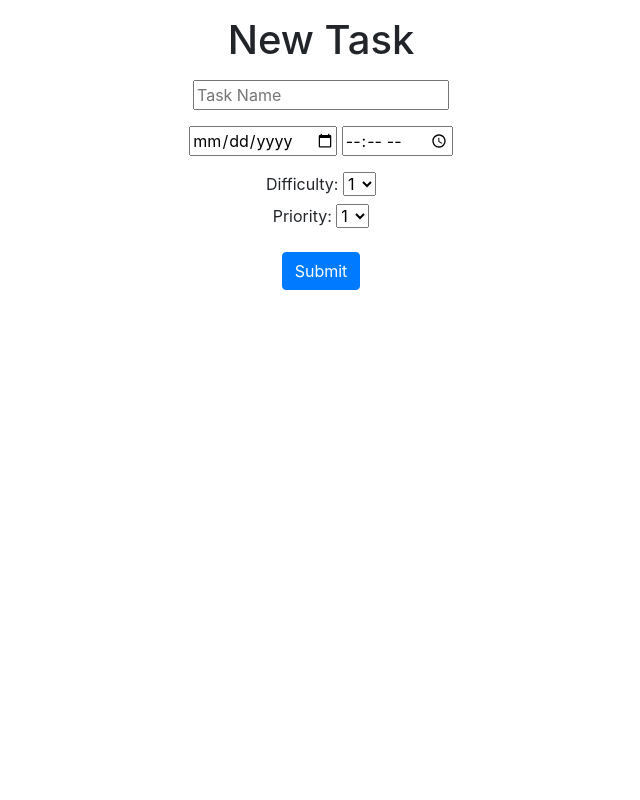
After one commit to UCCS-CS4300-5300/group5-spring2024, a Django app: page /addtask/ in a window 1280 px wide. The commit adds this page. Shown: the whole page, without its empty margins (319-959 px from the left). Run offline with Django 5.2, Linux system fonts and the light colour scheme; some libraries are stand-ins or nearby versions.

Commit message:
initial custom tasks functionality

```diff
--- /dev/null
+++ b/Task_Quest_App/Task_Quest_Config/forms.py
@@ -0,0 +1,24 @@
+from logging import PlaceHolder
+from django.utils.translation import gettext_lazy as _
+from django import forms
+from django.forms import ModelForm
+from .models import Task
+
+class TaskForm(ModelForm):
+
+  class Meta:
+    model = Task
+    fields = ['date', 'time', 'name', 'difficulty', 'priority']
+    CHOICES = {"1": "1", "2": "2", "3": "3", "4": "4", "5": "5"}
+    labels = {
+        "name": _("Task Name"),
+    }
+    widgets = {
+        "name" : forms.TextInput(attrs={'placeholder': 'Task Name'}),
+        "date" : forms.DateInput(attrs={'type': 'date'}),
+        "time" : forms.TimeInput(attrs={'type': 'time'}),
+        #"difficulty" : forms.RadioSelect(choices=CHOICES.items(), attrs={'type': 'inline-block'}),
+        "difficulty" : forms.Select(choices=CHOICES.items(), attrs={'type': 'number'}),
+        "priority" : forms.Select(choices=CHOICES.items())
+      #choice_field = forms.ChoiceField(widget=forms.RadioSelect, choices=CHOICES)
+    }
--- a/Task_Quest_App/Task_Quest_Config/models.py
+++ b/Task_Quest_App/Task_Quest_Config/models.py
@@ -14,6 +14,7 @@ class Task(models.Model):
   time = models.TimeField()
   name = models.CharField(max_length=100)
   difficulty = models.IntegerField()
+  priority = models.IntegerField(default=0)
   email = models.EmailField()
   password = models.CharField(max_length=100)
   user = models.ForeignKey(User, on_delete=models.CASCADE)
--- a/Task_Quest_App/Task_Quest_Config/templates/Task_Quest_Config/index.html
+++ b/Task_Quest_App/Task_Quest_Config/templates/Task_Quest_Config/index.html
@@ -65,7 +65,7 @@
             <button class="btn btn-primary view-button" id="week-view">Week</button>
             <button class="btn btn-primary view-button active" id="month-view">Month</button>
         </div>
-        <button class="btn btn-success add-task">+ Add Task</button>
+        <a class="btn btn-success add-task" href="{% url 'add-task' %}"> + Add Task</a>
     </div>
     <div class="calender ">
         <!-- Calendar grid goes here -->
--- /dev/null
+++ b/Task_Quest_App/Task_Quest_Config/templates/Task_Quest_Config/task_form.html
@@ -0,0 +1,50 @@
+{% block content %}
+<link href="https://stackpath.bootstrapcdn.com/bootstrap/4.5.2/css/bootstrap.min.css" rel="stylesheet">
+<!--
+<style>
+    .radio{
+    display:inline-block;
+    }
+</style>
+-->
+<form action="" method="POST" enctype="multipart/form-data">
+
+
+{% csrf_token %}
+
+  <body class="text-center">
+    <p>
+      <h1> New Task </h1>
+    </p>
+    <!--
+      {{ form.as_p }}
+
+    <!-->
+  <form>
+    <div>
+      <p>
+        {{form.name}}
+      </p>
+    </div>
+    <div>
+      <p>
+        {{form.date}}
+        {{form.time}}
+      </p>
+    </div>
+    <div>
+      <label>Difficulty:</label>
+      {{form.difficulty}}
+    </div>
+    <div>
+      <label>Priority:</label>
+      {{form.priority}}
+    </div>
+  </form>
+
+    <button class="btn btn-primary" type="submit">Submit</button>
+  </body>
+</form>
+
+
+{% endblock %}
--- a/Task_Quest_App/Task_Quest_Config/templates/Task_Quest_Config/task_list.html
+++ b/Task_Quest_App/Task_Quest_Config/templates/Task_Quest_Config/task_list.html
@@ -1,4 +1,4 @@
-<!DOCTYPE html>
+  <!DOCTYPE html>
 <html lang="en">
 <head>
     <meta charset="UTF-8">
@@ -59,6 +59,7 @@
       </style>
 </head>
 <body>
+  <a class="btn btn-success add-task" href="{% url 'index' %}"> Go Back Home</a>
   <div class="task-list-container">
       <h4 class="mb-3">Tasks</h4>
       <ul class="list-group">
@@ -67,6 +68,7 @@
               <div>Name: {{ task.name }}</div>
               <div>Date: {{ task.date | date:"N j, Y" }}</div>
               <div>Time: {{ task.time | date:"P" }}</div>
+              <div>Priority: {{ task.priority }}</div>
               <div>Difficulty: {{ task.difficulty }}</div>
               <div>Assigned to: {{ task.user.username }}</div>
           </li>
--- a/Task_Quest_App/Task_Quest_Config/urls.py
+++ b/Task_Quest_App/Task_Quest_Config/urls.py
@@ -19,7 +19,8 @@ from django.urls import path
 from . import views
 
 urlpatterns = [
-  # This will be REPLACED with the path to our home-page view
+
   path('', views.index, name='index'),
-  path('home/', views.TaskListView.as_view(), name='task-list')
+  path('tasks/', views.TaskListView.as_view(), name='task-list'),
+  path('addtask/', views.create_task, name='add-task')
 ]
--- a/Task_Quest_App/Task_Quest_Config/views.py
+++ b/Task_Quest_App/Task_Quest_Config/views.py
@@ -4,19 +4,38 @@ Views for Pages of the TaskQuest Application
 
 from django.http import HttpResponse
 from django.views import View, generic
-from django.shortcuts import render
+from django.shortcuts import render, redirect
 from django.utils.safestring import mark_safe
 from datetime import datetime
 from calendar import HTMLCalendar
 from .models import Task
+from .forms import *
 
 
-# This will be REPLACED with the view of our home-page
+
 def index(request):
+
+  '''
+  if request.method == 'POST':
+    form = TaskForm(request.POST)
+    if form.is_valid():
+      task = form.save(commit=False)
+      task.user= request.user
+      task.save()
+      return redirect('index')
+
+  else:
+    form = TaskForm()
+  '''
+  # Create an instance of HTMLCalendar
   cal = HTMLCalendar()
-  html_cal = cal.formatmonth(datetime.today().year, datetime.today().month, withyear=True)
+  # Generate HTML for the current month's calendar
+  html_cal = cal.formatmonth(datetime.today().year, datetime.today().month,     withyear=True)
+  # Mark the HTML as safe to prevent autoescaping
   calendar = mark_safe(html_cal)
+  # Get the current month and year in a human-readable format
   current_month_year = datetime.today().strftime('%B %Y')
+  # Render the template with the calendar and current month/year as context  variables
   return render(request, 'Task_Quest_Config/index.html', {'calendar' : calendar, 'current_month_year': current_month_year})
 
 
@@ -29,3 +48,21 @@ class TaskListView(generic.ListView):
     context['task_list'] = Task.objects.filter(user=self.request.user)
     context['current_user'] = self.request.user.username
     return context
+
+def create_task(request):
+  form = TaskForm
+
+  if request.method == 'POST':
+    # Create a new dictionary with form data and movie_title
+    task_data = request.POST.copy()
+    form = TaskForm(task_data, request.FILES)
+    if form.is_valid():
+      # Save the form without committing to the database
+      task = form.save(commit=False)
+      # Set the user relationship
+      task.user = request.user
+      task.save()
+      # Redirect back to the index page
+      return redirect('task-list')
+  context = {'form': form}
+  return render(request, 'Task_Quest_Config/task_form.html', context)
```
Also changed, not shown: Task_Quest_App/Task_Quest_Config/migrations/0002_task_priority.py (added), 1 other file.
